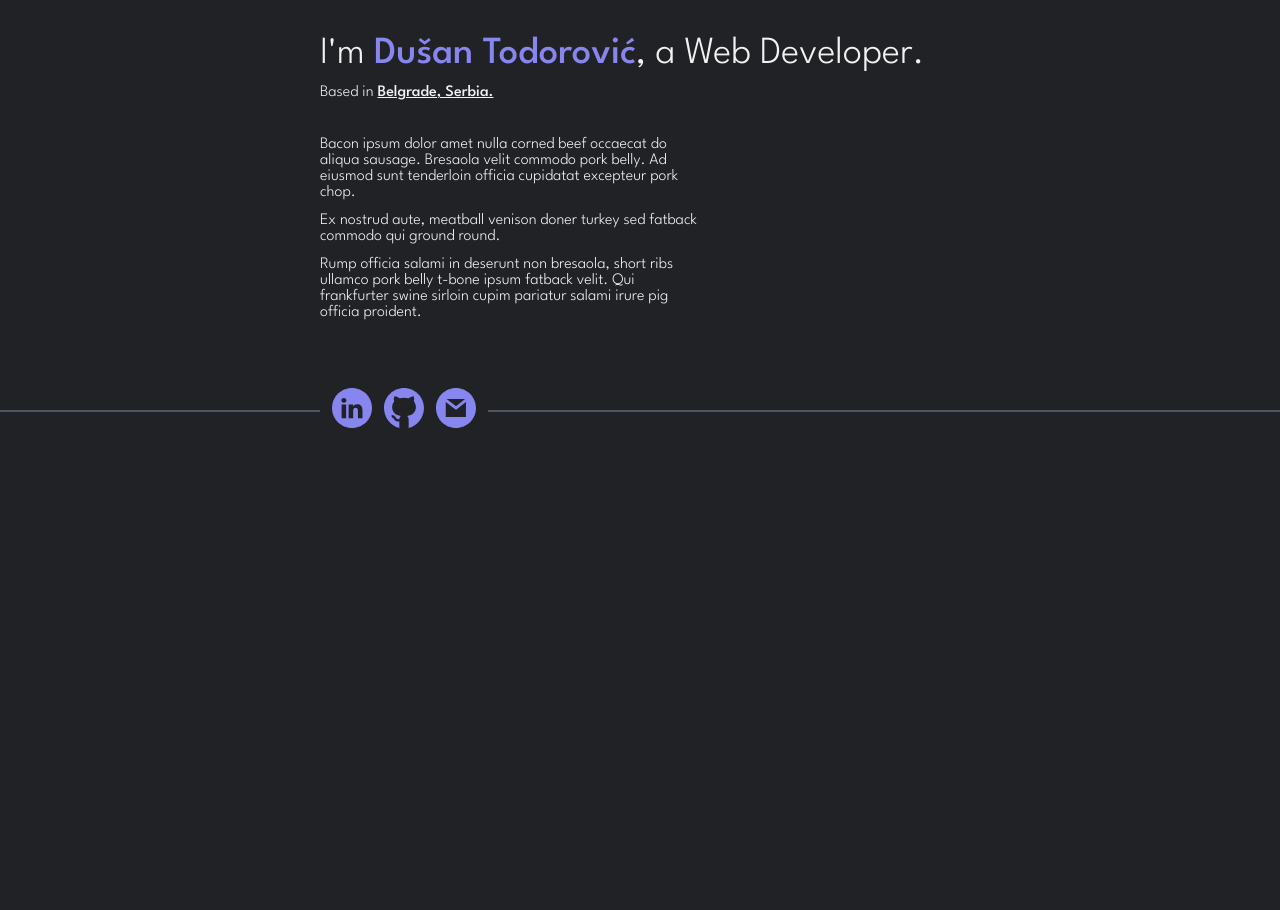
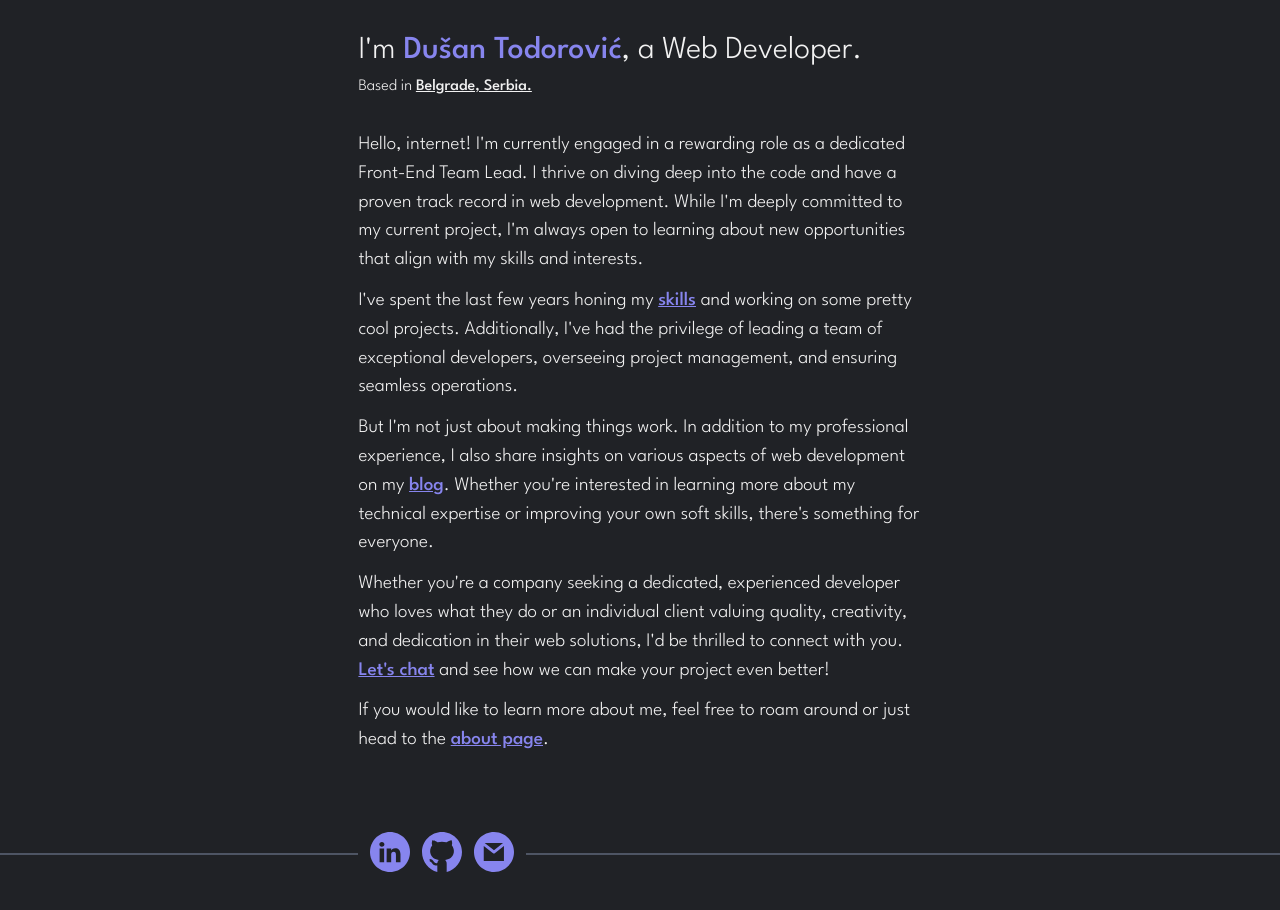
Before and after one commit to krckyboy/todorovic.dev, a Next.js app: page / in a window 1280 px wide. Shown: the part 322-1232 px from the top of the page. Before the commit the page ends 800 px from the top, so only its background shows below. Built offline with nearby package versions, Linux system fonts and the light colour scheme.

Commit message:
Adding some content to landing page and changing main container width.

```diff
--- a/src/app/styles.module.scss
+++ b/src/app/styles.module.scss
@@ -7,5 +7,5 @@
   align-items: center;
   justify-content: flex-start;
   padding-top: 2rem;
-  margin-inline: 25%;
+  margin-inline: 28%;
 }
--- a/src/components/footer/styles.module.scss
+++ b/src/components/footer/styles.module.scss
@@ -8,8 +8,9 @@
   padding-block: .8rem;
   background-color: $color-background;
   position: relative;
-  padding-inline: 25%;
+  padding-inline: 28%;
   margin-bottom: 2rem;
+  margin-top: 4rem;
 
   .horizontalLine {
     position: absolute;
--- a/src/components/header/styles.module.scss
+++ b/src/components/header/styles.module.scss
@@ -2,7 +2,7 @@
 
 .container {
   grid-row: 1;
-  padding-inline: 25%;
+  padding-inline: 28%;
   background-color: $color-background;
 
   .nav {
--- a/src/components/index-page/ImageAndText.tsx
+++ b/src/components/index-page/ImageAndText.tsx
@@ -48,15 +48,31 @@ const ImageAndText: FunctionComponent = () => {
           </a>
         </motion.p>
         <motion.section className={styles.paragraphBelow}
-                  initial="hidden"
-                  animate="visible"
-                  variants={variants}
-                  transition={{ duration: 0.5, delay: 1 }}>
-          <p>Bacon ipsum dolor amet nulla corned beef occaecat do aliqua sausage. Bresaola velit commodo pork belly. Ad eiusmod sunt tenderloin officia cupidatat excepteur pork chop.</p>
+                        initial="hidden"
+                        animate="visible"
+                        variants={variants}
+                        transition={{ duration: 0.5, delay: 1 }}>
+          <p>Hello, internet! I'm currently engaged in a rewarding role as a dedicated Front-End Team Lead.
+            I thrive on diving deep into the code and have a proven track record in web development. While I'm deeply
+            committed to my current project, I'm always open to learning about new opportunities that align with my
+            skills and interests.</p>
 
-          <p>Ex nostrud aute, meatball venison doner turkey sed fatback commodo qui ground round.</p>
+          <p>I've spent the last few years honing my <Link href={'/skills'}>skills</Link> and working on some pretty
+            cool projects. Additionally, I've had the privilege of leading a team of exceptional developers, overseeing
+            project management, and ensuring seamless operations.</p>
 
-          <p>Rump officia salami in deserunt non bresaola, short ribs ullamco pork belly t-bone ipsum fatback velit. Qui frankfurter swine sirloin cupim pariatur salami irure pig officia proident.</p>
+          <p>But I'm not just about making things work. In addition to my professional experience, I also share insights
+            on various aspects of web development on my <Link href={'/blog'}>blog</Link>. Whether you're interested in
+            learning more about my technical expertise or improving your own soft skills, there's something for
+            everyone.</p>
+
+          <p>Whether you're a company seeking a dedicated, experienced developer who loves what they do or an individual
+            client valuing quality, creativity, and dedication in their web solutions, I'd be thrilled to connect with
+            you. <a href="https://www.linkedin.com/in/dusan-todorovic-krcky/">Let's chat</a> and see how we can make
+            your project even better!</p>
+
+          <p>If you would like to learn more about me, feel free to roam around or just head to the <Link
+            href={'/about'}>about page</Link>.</p>
         </motion.section>
       </section>
     </div>
--- a/src/components/index-page/styles.module.scss
+++ b/src/components/index-page/styles.module.scss
@@ -28,11 +28,11 @@
     font-weight: 300;
 
     .title {
-      font-size: clamp(1.5rem, 3vw, 3.5rem);
+      font-size: clamp(1.5rem, 2.5vw, 3.5rem);
     }
 
     .location {
-      font-size: clamp(1rem, 1vw, 1.5rem);
+      font-size: clamp(1rem, 1.2vw, 1.5rem);
     }
 
     a {
@@ -49,11 +49,16 @@
 
     .paragraphBelow {
       margin-top: 24px;
-      font-size: 16px;
+      font-size: 1.2rem;
       display: flex;
       flex-direction: column;
       gap: 12px;
-      max-width: 60%;
+      line-height: 1.5;
+
+      a {
+        text-decoration: underline;
+        color: $color-accent;
+      }
     }
   }
 }
```
